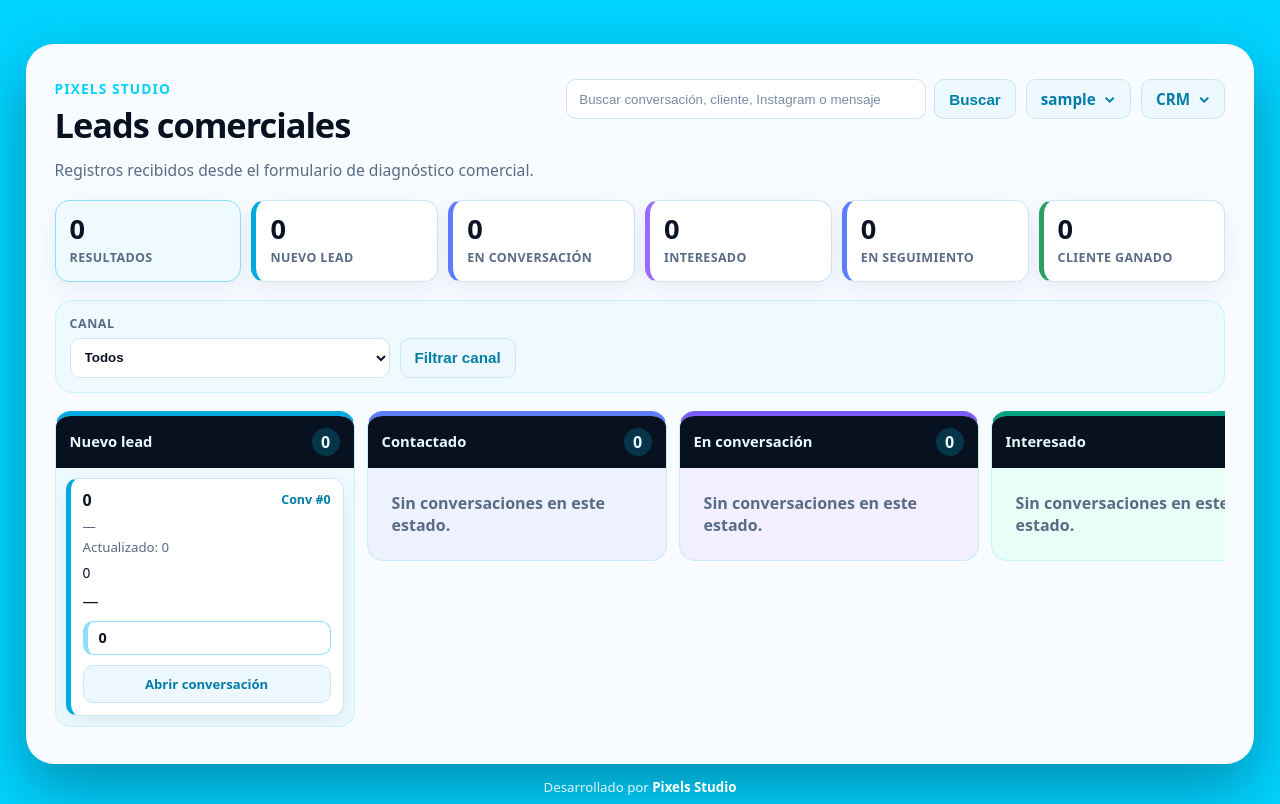
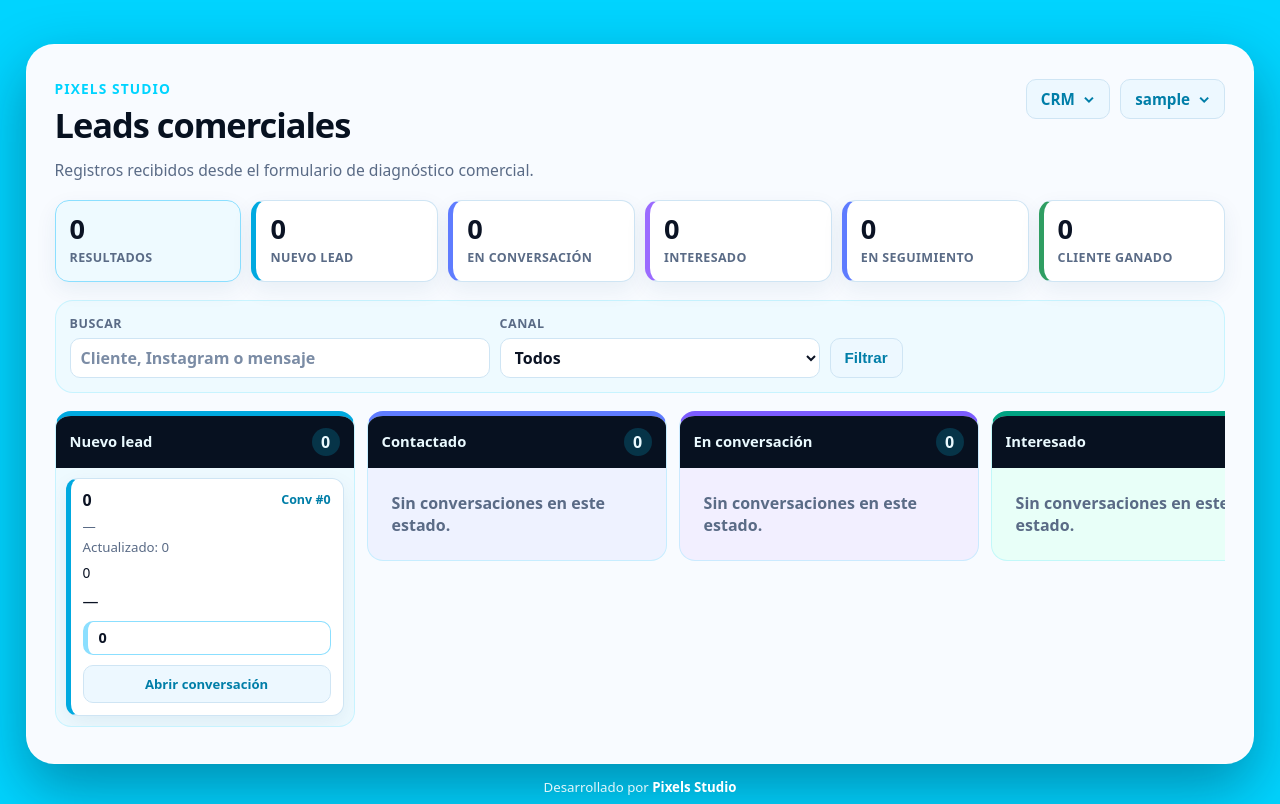
Before and after one commit to pixelsstudiove/crm-pixels, a PHP site: page /dashboard.php in a window 1280 px wide. Shown: the top 804 px of the page. Run offline with PHP 8.4, Linux system fonts and the light colour scheme; the visitor is signed in with stand-in values (Sample User, id 1); data that the repository does not hold is empty.

Commit message:
Reubica buscador del dashboard

```diff
--- a/dashboard.php
+++ b/dashboard.php
@@ -416,10 +416,6 @@ function dash_channel_label(array $channel): string {
     .menu-item:hover { background:#eefaff; color:#007ea8; }
     .menu-meta { display:block; padding:6px 10px 9px; color:var(--brand-muted); font-size:.78rem; font-weight:850; border-bottom:1px solid rgba(0,68,99,.10); margin-bottom:6px; }
     .menu-form { margin:0; }
-    .search-form { display:flex; align-items:center; gap:8px; flex-wrap:wrap; }
-    .search-input { height:40px; min-width:360px; padding:0 12px; color:var(--brand-ink); border-radius:10px; border:1px solid var(--line); background:#fff; outline:none; }
-    .search-input::placeholder { color:#7b8ca5; }
-    .search-input:focus { border-color:var(--brand-primary); box-shadow:0 0 0 3px rgba(0,212,255,.16); }
     .summary-grid { display:grid; grid-template-columns:repeat(6, minmax(130px, 1fr)); gap:10px; margin-top:18px; }
     .summary-card { min-height:82px; padding:14px; border-radius:14px; border:1px solid var(--line); background:#fff; box-shadow:0 8px 22px rgba(0, 76, 110, .07); }
     .summary-card strong { display:block; color:var(--brand-ink); font-size:1.7rem; line-height:1; font-weight:900; }
@@ -434,11 +430,12 @@ function dash_channel_label(array $channel): string {
     .filters-toggle { display:none; align-items:center; justify-content:center; min-height:40px; margin-top:14px; padding:0 14px; border-radius:10px; border:1px solid var(--line); background:var(--surface-soft); color:#007ea8; font-size:.95rem; font-weight:800; cursor:pointer; }
     .filters-toggle:hover { background:#dff6ff; border-color:#8bdfff; }
     .filters-toggle:active { transform:translateY(1px); }
-    .filters-form { display:grid; grid-template-columns:minmax(220px, 320px) auto; gap:10px; align-items:end; justify-content:start; }
+    .filters-form { display:grid; grid-template-columns:minmax(260px, 420px) minmax(220px, 320px) auto; gap:10px; align-items:end; justify-content:start; }
     .filter-field { display:grid; gap:6px; min-width:0; }
     .filter-field span { color:var(--brand-muted); font-size:.78rem; font-weight:850; letter-spacing:.04em; text-transform:uppercase; }
-    .filter-field select { width:100%; height:40px; padding:0 10px; border:1px solid var(--line); border-radius:10px; color:var(--brand-ink); background:#fff; outline:none; font-weight:700; }
-    .filter-field select:focus { border-color:var(--brand-primary); box-shadow:0 0 0 3px rgba(0,212,255,.16); }
+    .filter-field input, .filter-field select { width:100%; height:40px; padding:0 10px; border:1px solid var(--line); border-radius:10px; color:var(--brand-ink); background:#fff; outline:none; font:inherit; font-weight:700; }
+    .filter-field input::placeholder { color:#7b8ca5; font-weight:650; }
+    .filter-field input:focus, .filter-field select:focus { border-color:var(--brand-primary); box-shadow:0 0 0 3px rgba(0,212,255,.16); }
     .filter-actions { display:flex; gap:8px; align-items:center; flex-wrap:wrap; }
     .clear-filters { display:inline-flex; align-items:center; justify-content:center; min-height:40px; padding:0 12px; border-radius:10px; border:1px solid var(--line); color:#007ea8; background:#fff; font-weight:800; text-decoration:none; }
     .clear-filters:hover { background:#dff6ff; }
@@ -520,7 +517,7 @@ function dash_channel_label(array $channel): string {
       .filters-form { grid-template-columns:1fr; }
       .funnel-column { width:280px; max-height:68vh; }
     }
-    @media (max-width: 700px) { .search-input { min-width:220px; width:100%; } .search-form { width:100%; } .topbar-right { width:100%; } .menu-dropdown { flex:1; } .menu-dropdown summary { width:100%; } .menu-panel { left:0; right:auto; width:min(92vw, 280px); } }
+    @media (max-width: 700px) { .topbar-right { width:100%; } .menu-dropdown { flex:1; } .menu-dropdown summary { width:100%; } .menu-panel { left:0; right:auto; width:min(92vw, 280px); } }
   </style>
 </head>
 <body class="dashboard-page">
@@ -533,11 +530,15 @@ function dash_channel_label(array $channel): string {
             <h1 class="title"><?= h(app_config('ui.dashboard_heading', 'Dashboard')) ?></h1>
           </div>
           <div class="topbar-right">
-            <form class="search-form" method="get" action="dashboard.php">
-              <input class="search-input" type="text" name="q" value="<?= h($q) ?>" placeholder="Buscar conversación, cliente, Instagram o mensaje">
-              <?php if ($filterChannelId > 0): ?><input type="hidden" name="channel_id" value="<?= (int) $filterChannelId ?>"><?php endif; ?>
-              <button class="search-btn" type="submit">Buscar</button>
-            </form>
+            <?php if (can('view_conversations') || $canManageIntegrations): ?>
+              <details class="menu-dropdown">
+                <summary>CRM</summary>
+                <div class="menu-panel">
+                  <?php if (can('view_conversations')): ?><a class="menu-item" href="inbox.php">Inbox</a><?php endif; ?>
+                  <?php if ($canManageIntegrations): ?><a class="menu-item" href="channels.php">Gestionar canales</a><?php endif; ?>
+                </div>
+              </details>
+            <?php endif; ?>
             <details class="menu-dropdown">
               <summary><?= h((string) ($_SESSION['username'] ?? 'Usuario')) ?></summary>
               <div class="menu-panel">
@@ -550,15 +551,6 @@ function dash_channel_label(array $channel): string {
                 </form>
               </div>
             </details>
-            <?php if (can('view_conversations') || $canManageIntegrations): ?>
-              <details class="menu-dropdown">
-                <summary>CRM</summary>
-                <div class="menu-panel">
-                  <?php if (can('view_conversations')): ?><a class="menu-item" href="inbox.php">Inbox</a><?php endif; ?>
-                  <?php if ($canManageIntegrations): ?><a class="menu-item" href="channels.php">Gestionar canales</a><?php endif; ?>
-                </div>
-              </details>
-            <?php endif; ?>
           </div>
         </div>
 
@@ -579,7 +571,10 @@ function dash_channel_label(array $channel): string {
 
         <div class="lead-filters" id="leadFilters" aria-label="Filtros de conversaciones">
           <form class="filters-form" method="get" action="dashboard.php">
-            <?php if ($q !== ''): ?><input type="hidden" name="q" value="<?= h($q) ?>"><?php endif; ?>
+            <label class="filter-field">
+              <span>Buscar</span>
+              <input type="text" name="q" value="<?= h($q) ?>" placeholder="Cliente, Instagram o mensaje">
+            </label>
 
             <label class="filter-field">
               <span>Canal</span>
@@ -592,7 +587,7 @@ function dash_channel_label(array $channel): string {
             </label>
 
             <div class="filter-actions">
-              <button class="search-btn" type="submit">Filtrar canal</button>
+              <button class="search-btn" type="submit">Filtrar</button>
               <?php if ($activeFilters): ?><a class="clear-filters" href="dashboard.php">Limpiar</a><?php endif; ?>
             </div>
           </form>
```
